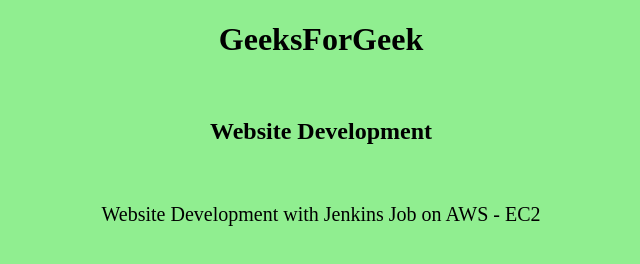
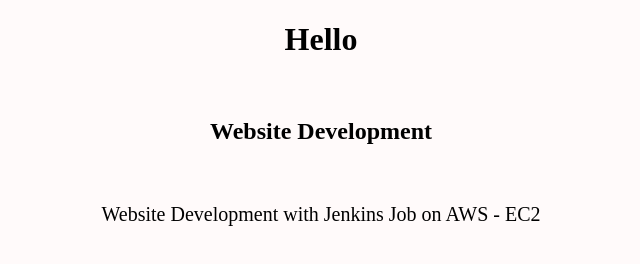
Before and after one commit to sangvrajendran/Demo, a plain HTML site: page index.html in a window 1280 px wide. Shown: the whole page, without its empty margins (319-959 px from the left). Drawn offline with Linux system fonts and the light colour scheme.

Commit message:
Update index.html

```diff
--- a/index.html
+++ b/index.html
@@ -8,7 +8,7 @@
     device-width, initial-scale=1.0">
     <style>
         body{
-            background-color: lightgreen;
+            background-color: snow;
         }
         h1{
            text-align: center;
@@ -22,11 +22,11 @@ p{
     font-size: 20px;
 }
     </style>
-    <title>geeksforgeeks</title>
+    <title>Hello</title>
 </head>
 
 <body>
-    <h1>GeeksForGeek</h1>
+    <h1>Hello</h1>
     <br>
    <h2> Website Development </h2>
    <br>
```
